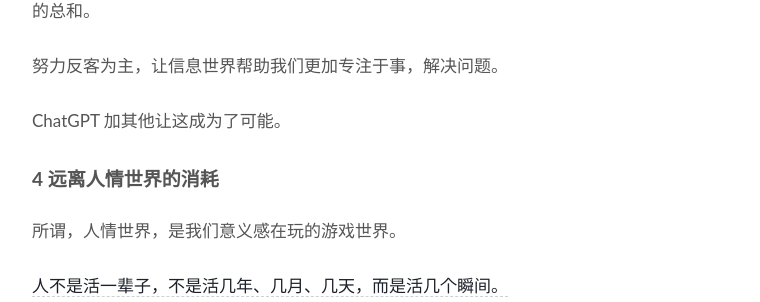
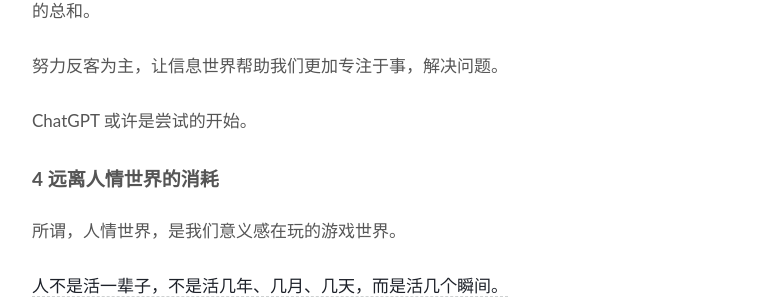
Before and after one commit to WillWang-X/willwang-x.github.io, a Jekyll site: the page built from _posts/blogs/2022-12-31-horse-manure-and-fertile-soil.md, in a window 1280 px wide and 900 px high, scrolled down 5699 px. Shown: the part 150-452 px from the top of the window, without its empty margins (258-1018 px from the left). Built offline with Jekyll 4.4.1, drawn with Linux system fonts in a browser that asks for light colours.

Commit message:
Improve readability

```diff
--- a/_posts/blogs/2022-12-31-horse-manure-and-fertile-soil.md
+++ b/_posts/blogs/2022-12-31-horse-manure-and-fertile-soil.md
@@ -175,7 +175,7 @@ ChatGPT 就像信息海洋世界一把魔法小勺，给你一口量的精准信
 
 努力反客为主，让信息世界帮助我们更加专注于事，解决问题。
 
-ChatGPT 加其他让这成为了可能。
+ChatGPT 或许是尝试的开始。
 
 ## 4 远离人情世界的消耗
 
```
